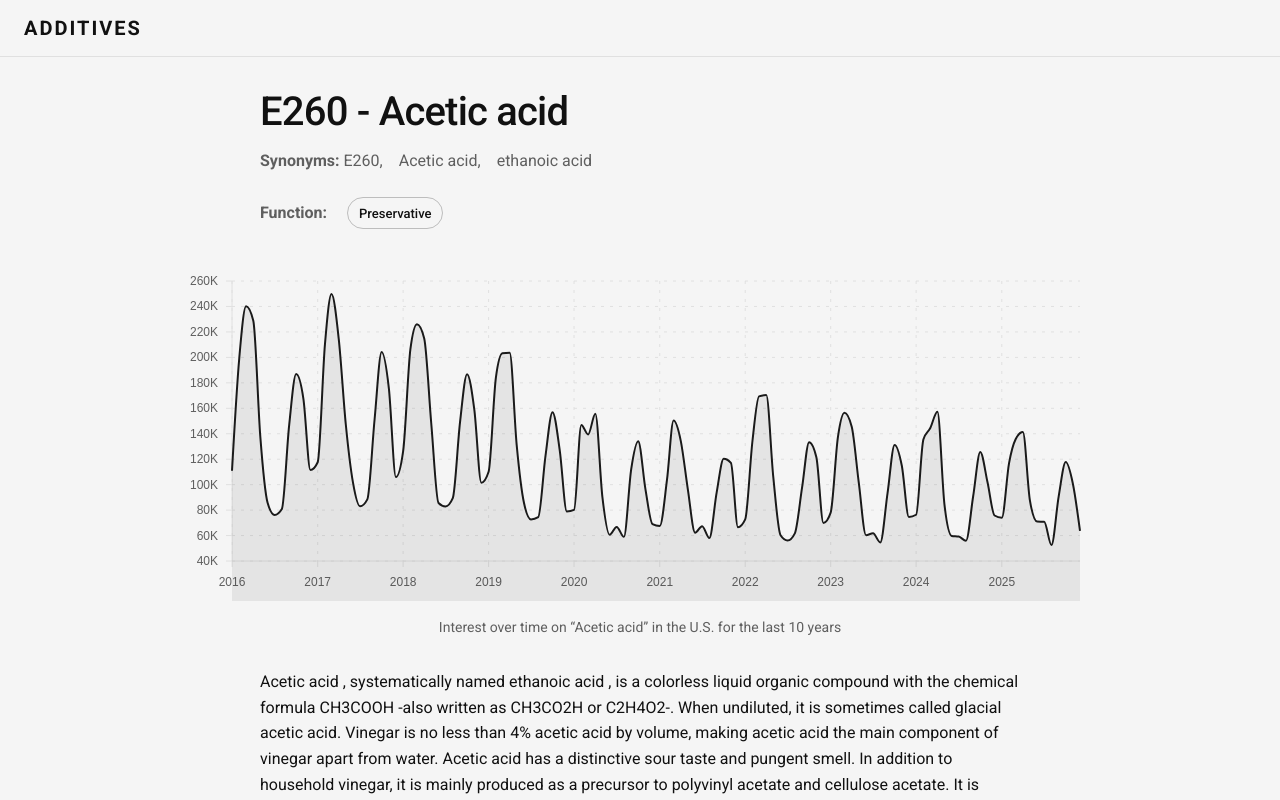
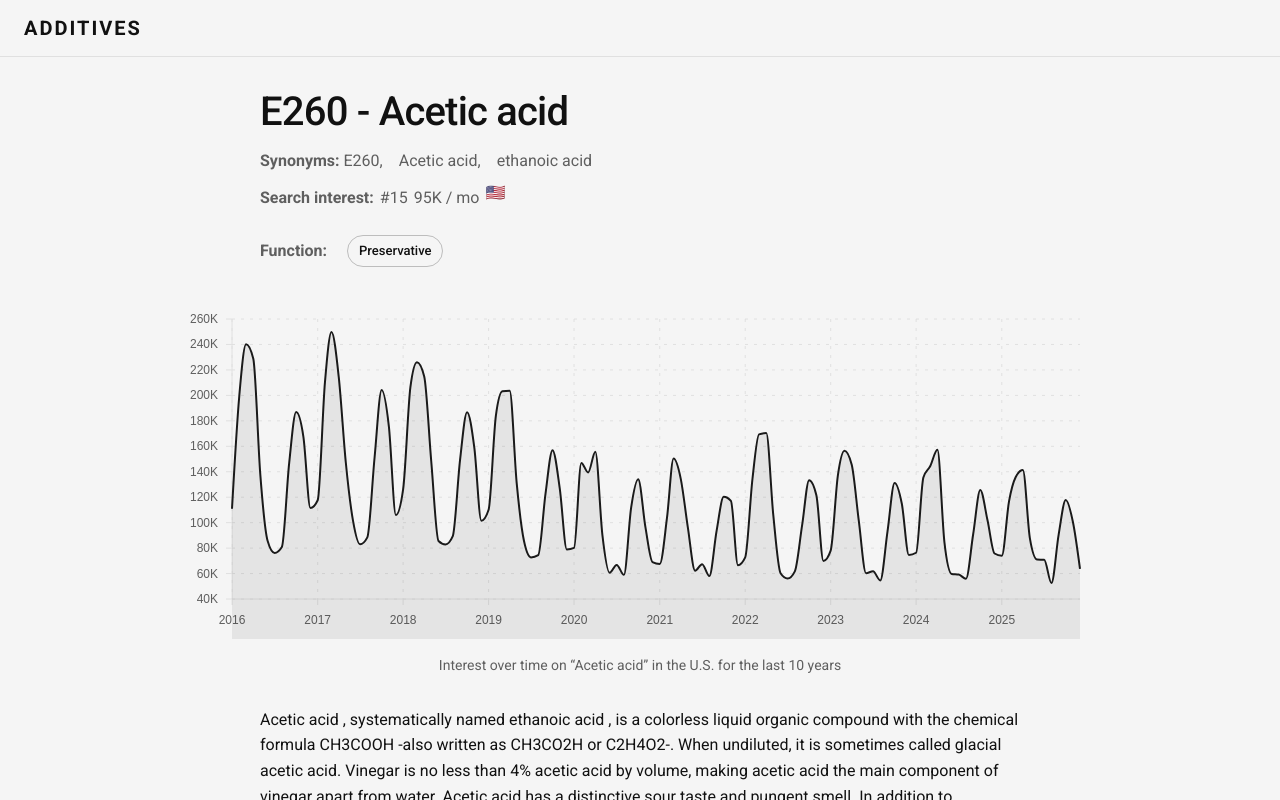
Before and after one commit to markvital/ahrefs-test, a Next.js app: page /acetic-acid in a window 1280 px wide. Shown: the top 800 px of the page. Built offline with nearby package versions, Linux system fonts and the light colour scheme; what @mui/material-nextjs would draw is missing.

Commit message:
Restore search interest summary on additive pages

```diff
--- a/app/[slug]/page.tsx
+++ b/app/[slug]/page.tsx
@@ -3,6 +3,7 @@ import { notFound } from 'next/navigation';
 import { Box, Chip, Link as MuiLink, Stack, Typography } from '@mui/material';
 
 import { getAdditiveBySlug, getAdditiveSlugs } from '../../lib/additives';
+import { formatMonthlyVolume, getCountryFlagEmoji, getCountryLabel } from '../../lib/format';
 import { getSearchHistory } from '../../lib/search-history';
 import { SearchHistoryChart } from '../../components/SearchHistoryChart';
 
@@ -44,6 +45,13 @@ export default async function AdditivePage({ params }: AdditivePageProps) {
   const synonymList = additive.synonyms.filter((value, index, list) => list.indexOf(value) === index);
   const searchHistory = getSearchHistory(additive.slug);
   const hasSearchHistory = !!searchHistory && searchHistory.metrics.length > 0;
+  const searchRank = typeof additive.searchRank === 'number' ? additive.searchRank : null;
+  const searchVolume = typeof additive.searchVolume === 'number' ? additive.searchVolume : null;
+  const searchCountryCode = searchHistory?.country;
+  const searchFlagEmoji = searchCountryCode ? getCountryFlagEmoji(searchCountryCode) : null;
+  const searchCountryLabel =
+    searchCountryCode && searchFlagEmoji ? getCountryLabel(searchCountryCode) ?? searchCountryCode.toUpperCase() : null;
+
   return (
     <Box component="article" display="flex" flexDirection="column" gap={4} alignItems="center" width="100%">
       <Box sx={{ width: '100%', maxWidth: 760, display: 'flex', flexDirection: 'column', gap: 3 }}>
@@ -74,6 +82,33 @@ export default async function AdditivePage({ params }: AdditivePageProps) {
                   {synonym}
                 </Box>
               ))}
+            </Typography>
+          )}
+          {(searchRank !== null || searchVolume !== null || searchFlagEmoji) && (
+            <Typography variant="body1" color="text.secondary" sx={{ display: 'flex', flexWrap: 'wrap', gap: 0.75 }}>
+              <Box component="span" sx={{ fontWeight: 600 }}>
+                Search interest:
+              </Box>
+              {searchRank !== null && (
+                <Box component="span" sx={{ fontVariantNumeric: 'tabular-nums' }}>
+                  #{searchRank}
+                </Box>
+              )}
+              {searchVolume !== null && (
+                <Box component="span" sx={{ fontVariantNumeric: 'tabular-nums' }}>
+                  {formatMonthlyVolume(searchVolume)} / mo
+                </Box>
+              )}
+              {searchFlagEmoji && (
+                <Box
+                  component="span"
+                  role="img"
+                  aria-label={searchCountryLabel ?? undefined}
+                  sx={{ fontSize: '1rem', lineHeight: 1 }}
+                >
+                  {searchFlagEmoji}
+                </Box>
+              )}
             </Typography>
           )}
         </Box>
--- a/app/page.tsx
+++ b/app/page.tsx
@@ -3,7 +3,7 @@ import { Box, Card, CardActionArea, CardContent, Chip, Stack, Typography } from
 
 import { getAdditives } from '../lib/additives';
 import { SearchSparkline } from '../components/SearchSparkline';
-import { formatMonthlySearchVolume } from '../lib/format';
+import { formatMonthlyVolume } from '../lib/format';
 
 const additives = getAdditives();
 
@@ -69,7 +69,7 @@ export default function HomePage() {
                         #{additive.searchRank}
                       </Typography>
                       <Typography component="span" variant="body2" color="text.secondary">
-                        {formatMonthlySearchVolume(additive.searchVolume!)} / mo
+                        {formatMonthlyVolume(additive.searchVolume!)} / mo
                       </Typography>
                     </Stack>
                   ) : (
--- a/components/SearchHistoryChart.tsx
+++ b/components/SearchHistoryChart.tsx
@@ -3,6 +3,8 @@
 import { useMemo } from 'react';
 import { ResponsiveLine } from '@nivo/line';
 import { Box, useTheme } from '@mui/material';
+
+import { formatMonthlyVolume } from '../lib/format';
 
 export interface SearchHistoryPoint {
   date: string;
@@ -12,18 +14,6 @@ export interface SearchHistoryPoint {
 interface SearchHistoryChartProps {
   metrics: SearchHistoryPoint[];
 }
-
-const formatVolumeLabel = (value: number): string => {
-  if (value >= 1_000_000) {
-    return `${Math.round(value / 100_000) / 10}M`;
-  }
-
-  if (value >= 1_000) {
-    return `${Math.round(value / 100) / 10}K`;
-  }
-
-  return `${Math.round(value)}`;
-};
 
 export function SearchHistoryChart({ metrics }: SearchHistoryChartProps) {
   const theme = useTheme();
@@ -58,7 +48,7 @@ export function SearchHistoryChart({ metrics }: SearchHistoryChartProps) {
         axisLeft={{
           tickSize: 6,
           tickPadding: 8,
-          format: (value) => formatVolumeLabel(Number(value)),
+          format: (value) => formatMonthlyVolume(Number(value)),
         }}
         theme={{
           axis: {
@@ -115,7 +105,7 @@ export function SearchHistoryChart({ metrics }: SearchHistoryChartProps) {
                   })}
                 </Box>
                 <Box component="span" sx={{ fontSize: 14, fontWeight: 600 }}>
-                  {formatVolumeLabel(point.data.y as number)} / mo
+                  {formatMonthlyVolume(point.data.y as number)} / mo
                 </Box>
               </Box>
             ))}
--- a/lib/format.ts
+++ b/lib/format.ts
@@ -1,7 +1,52 @@
-const compactNumberFormatter = new Intl.NumberFormat('en-US', {
-  notation: 'compact',
-  maximumFractionDigits: 1,
-});
+export const formatMonthlyVolume = (value: number): string => {
+  if (!Number.isFinite(value)) {
+    return '';
+  }
 
-export const formatMonthlySearchVolume = (value: number): string =>
-  compactNumberFormatter.format(value);
+  if (value >= 1_000_000) {
+    return `${Math.round(value / 100_000) / 10}M`;
+  }
+
+  if (value >= 1_000) {
+    return `${Math.round(value / 100) / 10}K`;
+  }
+
+  return `${Math.round(value)}`;
+};
+
+const COUNTRY_NAME_MAP: Record<string, string> = {
+  US: 'United States',
+};
+
+const getCountryDisplayName = (countryCode: string): string | null => {
+  const code = countryCode.trim().toUpperCase();
+  if (!/^[A-Z]{2}$/.test(code)) {
+    return null;
+  }
+
+  if (COUNTRY_NAME_MAP[code]) {
+    return COUNTRY_NAME_MAP[code];
+  }
+
+  if (typeof Intl !== 'undefined' && typeof Intl.DisplayNames !== 'undefined') {
+    const displayNames = new Intl.DisplayNames(['en'], { type: 'region' });
+    const name = displayNames.of(code);
+    if (name) {
+      return name;
+    }
+  }
+
+  return code;
+};
+
+export const getCountryFlagEmoji = (countryCode: string): string | null => {
+  const code = countryCode.trim().toUpperCase();
+  if (!/^[A-Z]{2}$/.test(code)) {
+    return null;
+  }
+
+  const codePoints = Array.from(code).map((char) => 0x1f1e6 + char.charCodeAt(0) - 65);
+  return String.fromCodePoint(...codePoints);
+};
+
+export const getCountryLabel = (countryCode: string): string | null => getCountryDisplayName(countryCode);
```
